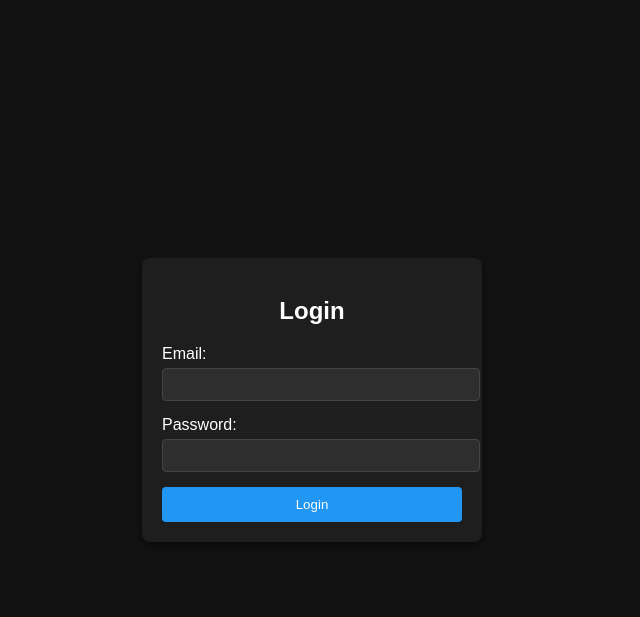
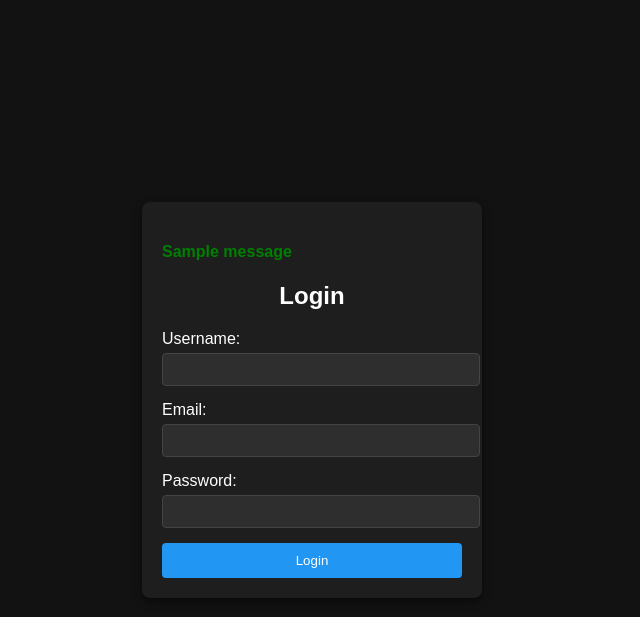
Before and after one commit to candyman5210/asset_management-, a Django app: page /registration/login in a window 1280 px wide. Shown: the top 617 px of the page, without its empty margins (328-968 px from the left). Run offline with Django 5.2, Linux system fonts and the light colour scheme; tables that the repository leaves empty hold one stand-in row (values such as "Sample post"); one stand-in notice (Sample message) is shown.

Commit message:
fully configured user authentication done

```diff
--- a/Registration/urls.py
+++ b/Registration/urls.py
@@ -5,5 +5,6 @@ app_name = 'registration'
 
 urlpatterns = [
     path('registration',views.registration, name='registration'),
-    path('login',views.login,name='login')
+    path('login',views.login,name='login'),
+    path('sign_out',views.sign_out,name='sign_out')
 ]
--- a/Registration/views.py
+++ b/Registration/views.py
@@ -4,6 +4,8 @@ from django.contrib import messages
 # Create your views here.
 
 def registration(request):
+
+
     if request.method == 'POST' :
         username = request.POST['username']
         email = request.POST['email']
@@ -14,6 +16,7 @@ def registration(request):
         if password == confirmPassword:
             if User.objects.filter(username = username).exists():
                 messages.info(request, 'username taken')
+                return redirect('registration:registration')
 
             elif User.objects.filter(email = email).exists():
                 messages.info(request, 'email already registered')
@@ -21,14 +24,39 @@ def registration(request):
             else:
                 user = User.objects.create_user(first_name=first_name, email=email, password=password, username = username)
                 user.save();
-                print('user created scecufukky')
+                messages.info(request,'user crested sucesfully')
                 return redirect('registration:login')
         else:
             print('password mismatch')
+            messages.info(request, 'Password mismatch')
+            return redirect('registration:registration')
     else :
-        pass
+        return render(request, 'form/form.html')
+
+
     return render(request, 'form/form.html')
 
 
 def login(request):
-    return render(request, 'form/login_form.html')
+    if request.method == 'POST':
+        email = request.POST['email']
+        password = request.POST['password']
+        username = request.POST['username']
+
+        user = auth.authenticate(email=email,password=password,username =username)
+
+        if user is not None:
+            auth.login(request, user)
+            messages.info(request, 'welcome')
+            return redirect('MyApp:homepage')
+        else:
+            messages.info(request, 'invalid credentials !!!')
+            return redirect('registration:login')
+
+    else:
+        return render (request, 'form/login_form.html')
+
+
+def sign_out(request):
+    auth.logout(request)
+    return redirect('MyApp:homepage')
--- a/static/css/login_form.css
+++ b/static/css/login_form.css
@@ -33,7 +33,7 @@ label {
     display: block;
     margin-bottom: 5px;
 }
-
+input[type="text"],
 input[type="email"],
 input[type="password"] {
     width: 100%;
@@ -57,3 +57,8 @@ button {
 button:hover {
     background-color: #1976D2;
 }
+
+h4 {
+    text-align: left;
+    color: green;
+}
--- a/static/css/style1.css
+++ b/static/css/style1.css
@@ -58,3 +58,8 @@ button {
 button:hover {
     background-color: #1976D2;
 }
+
+h5 {
+    text-align: left;
+    color: green;
+}
--- a/templates/form/form.html
+++ b/templates/form/form.html
@@ -34,6 +34,11 @@
                 <input type="password" id="confirmPassword" name="confirmPassword" required>
             </div>
             <button type="submit">Register</button>
+            <div>
+            {% for message in messages %}
+                <h5>{{message}}</h5>
+            {% endfor %}
+            </div>
         </form>
     </div>
     <script src="{% static "js/script1.js" %}"></script>
--- a/templates/form/login_form.html
+++ b/templates/form/login_form.html
@@ -9,16 +9,29 @@
 </head>
 <body>
     <div class="login-container">
+        <div>
+            {% for message in messages %}
+                <h4>{{message}}</h4>
+            {% endfor %}
+        </div>
         <h2>Login</h2>
-        <form id="loginForm" onsubmit="return validateLoginForm()" action = 'login' method = 'post'>
+        <form id="loginForm" onsubmit="return validateLoginForm()" action = '{% url 'registration:login' %}' method = 'post'>
+            {% csrf_token %}
+            <div class="form-group">
+                <label for="username">Username:</label>
+                <input type="text" id="username" name="username" required>
+            </div>
+
             <div class="form-group">
                 <label for="email">Email:</label>
                 <input type="email" id="email" name="email" required>
             </div>
+
             <div class="form-group">
                 <label for="password">Password:</label>
                 <input type="password" id="password" name="password" required>
             </div>
+
             <button type="submit">Login</button>
         </form>
     </div>
```
Also changed, not shown: templates/index/index.html (+28 -2 lines).
